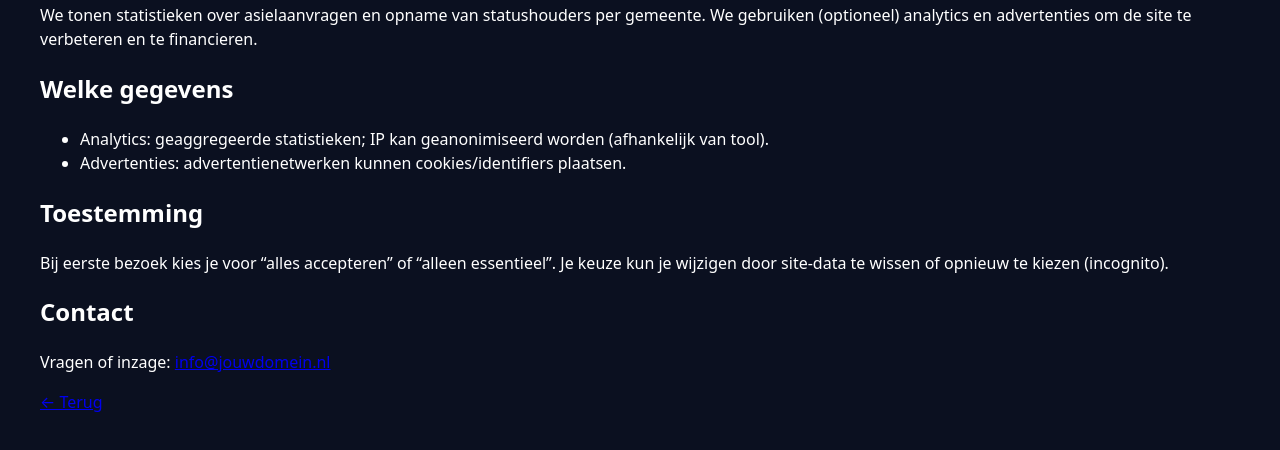
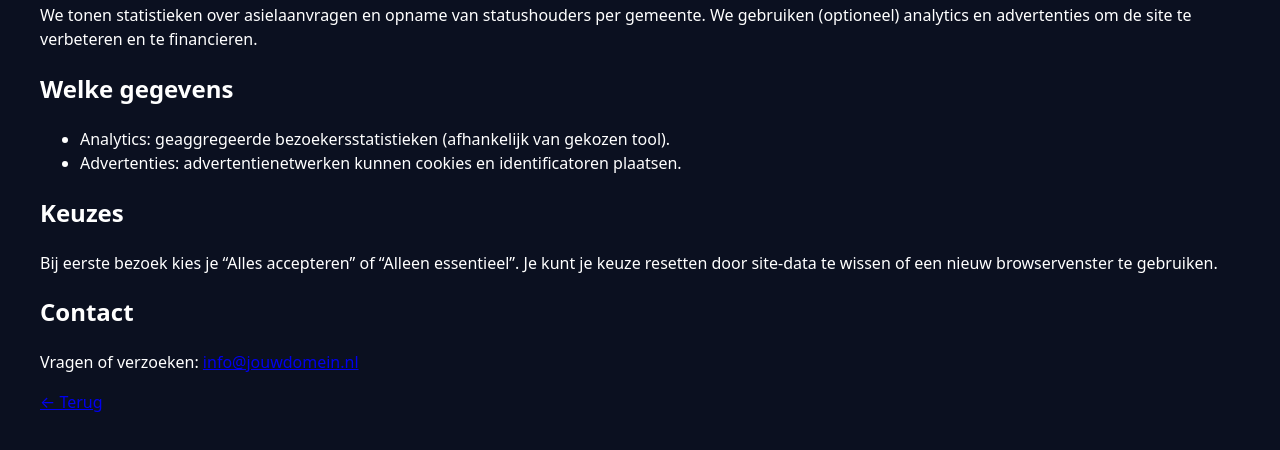
Before and after one commit to dekappersjaak/asielcijfers-nl, a plain HTML site: page privacy.html in a window 1280 px wide. Shown: the part 108-558 px from the top of the page. Drawn offline with Linux system fonts and the light colour scheme.

Commit message:
Update privacy.html for new site version

```diff
--- a/privacy.html
+++ b/privacy.html
@@ -1,18 +1,23 @@
-<!doctype html><html lang="nl"><head>
-<meta charset="utf-8"/><meta name="viewport" content="width=device-width,initial-scale=1"/>
-<title>Privacy & Cookies — Asielcijfers NL</title>
-<link rel="stylesheet" href="/style.css"/>
-</head><body class="container" style="padding:20px 0">
-  <h1>Privacy & Cookies</h1>
+<!doctype html>
+<html lang="nl">
+<head>
+<meta charset="utf-8" />
+<meta name="viewport" content="width=device-width, initial-scale=1" />
+<title>Privacy &amp; Cookies — Asielcijfers NL</title>
+<link rel="stylesheet" href="/style.css" />
+</head>
+<body class="container" style="padding:20px 0">
+  <h1>Privacy &amp; Cookies</h1>
   <p>We tonen statistieken over asielaanvragen en opname van statushouders per gemeente. We gebruiken (optioneel) analytics en advertenties om de site te verbeteren en te financieren.</p>
   <h2>Welke gegevens</h2>
   <ul>
-    <li>Analytics: geaggregeerde statistieken; IP kan geanonimiseerd worden (afhankelijk van tool).</li>
-    <li>Advertenties: advertentienetwerken kunnen cookies/identifiers plaatsen.</li>
+    <li>Analytics: geaggregeerde bezoekersstatistieken (afhankelijk van gekozen tool).</li>
+    <li>Advertenties: advertentienetwerken kunnen cookies en identificatoren plaatsen.</li>
   </ul>
-  <h2>Toestemming</h2>
-  <p>Bij eerste bezoek kies je voor “alles accepteren” of “alleen essentieel”. Je keuze kun je wijzigen door site-data te wissen of opnieuw te kiezen (incognito).</p>
+  <h2>Keuzes</h2>
+  <p>Bij eerste bezoek kies je “Alles accepteren” of “Alleen essentieel”. Je kunt je keuze resetten door site-data te wissen of een nieuw browservenster te gebruiken.</p>
   <h2>Contact</h2>
-  <p>Vragen of inzage: <a href="mailto:info@jouwdomein.nl">info@jouwdomein.nl</a></p>
+  <p>Vragen of verzoeken: <a href="mailto:info@jouwdomein.nl">info@jouwdomein.nl</a></p>
   <p><a href="/">← Terug</a></p>
-</body></html>
+</body>
+</html>
```
